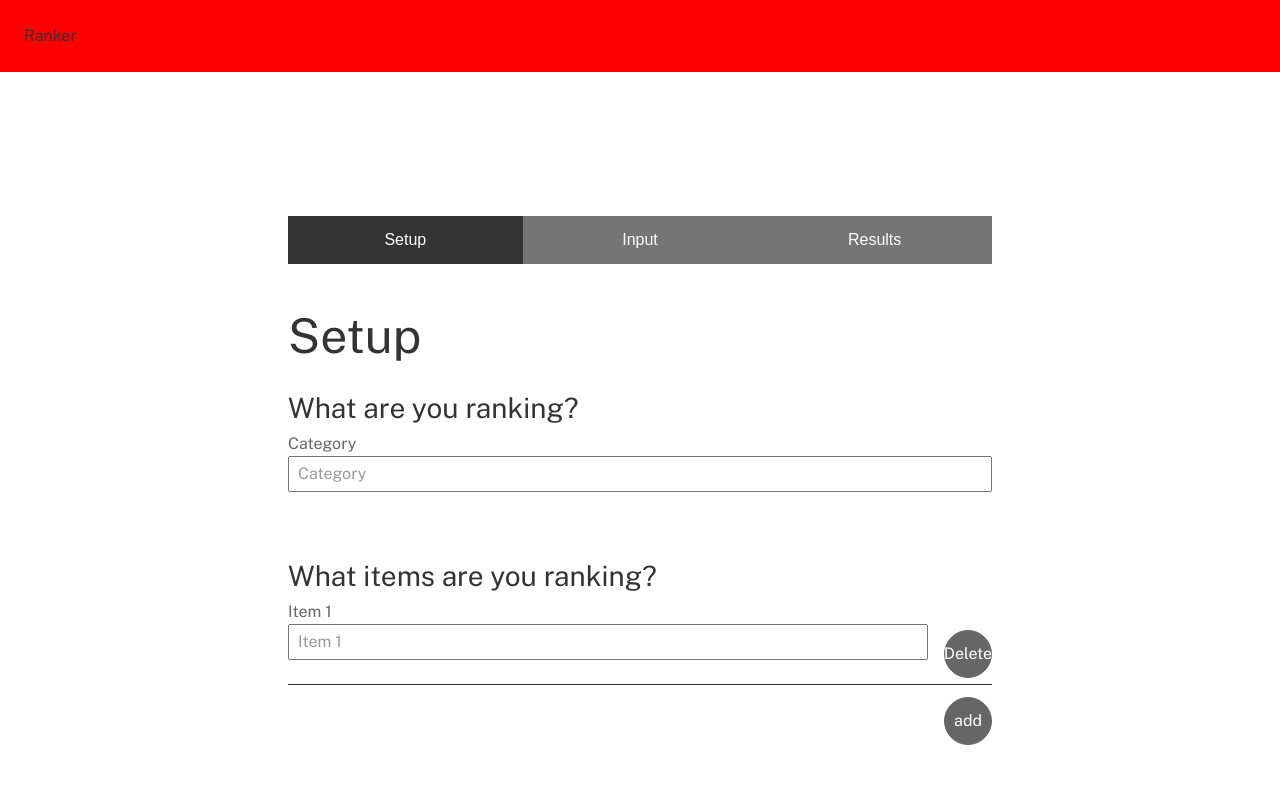
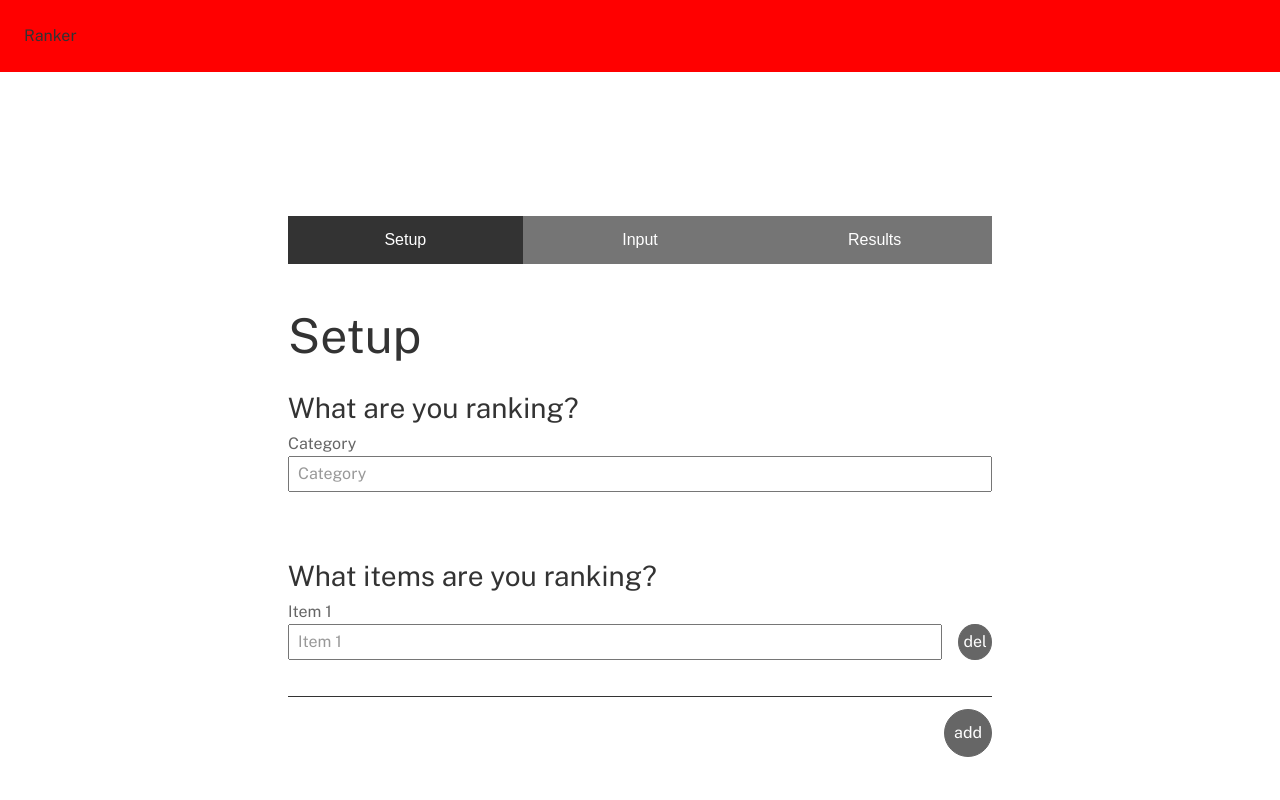
Before and after one commit to bcorey85/ranker-frontend, a React (Create React App) app: page / in a window 1280 px wide. Shown: the top 800 px of the page. Built offline with nearby package versions, Linux system fonts and the light colour scheme.

Commit message:
initial build of input form

```diff
--- a/src/components/form/Form.js
+++ b/src/components/form/Form.js
@@ -12,7 +12,8 @@ import './Form.scss';
 
 const score1 = {
 	id: uuidv4(),
-	label: ''
+	label: '',
+	score: ''
 };
 
 const item1 = {
--- a/src/components/form/Form.scss
+++ b/src/components/form/Form.scss
@@ -40,10 +40,6 @@
 		& input {
 			width: 100%;
 		}
-
-		& input:last-of-type {
-			margin-bottom: $baseline;
-		}
 	}
 
 	&__add-btn {
@@ -52,5 +48,6 @@
 		border-top: .1rem solid $black;
 		padding-top: $baseline * .5;
 		margin-bottom: ($baseline) + ($baseline * .5);
+		margin-top: $baseline;
 	}
 }
--- a/src/components/form/FormInput.js
+++ b/src/components/form/FormInput.js
@@ -1,7 +1,40 @@
-import React from 'react';
+import React, { useState, useEffect } from 'react';
 
-const FormInput = () => {
-	return <div>input</div>;
+const FormInput = ({ formState, dispatch }) => {
+	const [ isLoading, setIsLoading ] = useState(true);
+
+	useEffect(
+		() => {
+			dispatch({ type: 'MAP_SCORES' });
+			setIsLoading(false);
+		},
+		[ dispatch ]
+	);
+
+	if (isLoading) {
+		return <div>Loading</div>;
+	}
+
+	return (
+		<div className='form-input'>
+			<h1>{formState.category}</h1>
+			{formState.items.map(item => {
+				return (
+					<div key={item.id}>
+						<h2>{item.label}</h2>
+						{item.scores.map(score => {
+							return (
+								<div key={`${item.id} ${score.id}`}>
+									<h2>{score.label}</h2>
+									{score.value}
+								</div>
+							);
+						})}
+					</div>
+				);
+			})}
+		</div>
+	);
 };
 
 export default FormInput;
--- a/src/components/form/SetupInput.js
+++ b/src/components/form/SetupInput.js
@@ -6,7 +6,7 @@ import './SetupInput.scss';
 
 const SetupInput = ({ handleChange, handleDelete, index, item, label }) => {
 	return (
-		<div key={item.id} className='setup-input'>
+		<div className='setup-input'>
 			<label htmlFor={item.id}>
 				{label} {index + 1}
 			</label>
--- a/src/components/form/SetupInput.scss
+++ b/src/components/form/SetupInput.scss
@@ -1,8 +1,10 @@
+@import '../../sass/abstracts/variables';
+
 .setup-input {
 	&__group {
 		display: flex;
 		justify-content: center;
-		align-items: center;
+		align-items: flex-start;
 
 		& input {
 			margin-right: 1.6rem;
--- a/src/components/shared/DeleteBtn.js
+++ b/src/components/shared/DeleteBtn.js
@@ -8,7 +8,7 @@ const DeleteBtn = ({ handleDelete }) => {
 			className='delete-btn'
 			tabIndex='0'
 			onClick={handleDelete}>
-			Delete
+			del
 		</div>
 	);
 };
--- a/src/components/shared/DeleteBtn.scss
+++ b/src/components/shared/DeleteBtn.scss
@@ -1,8 +1,8 @@
 @import '../../sass/abstracts/variables';
 
 .delete-btn {
-	height: $baseline * 2;
-	width: $baseline * 2;
+	height: $baseline * 1.5;
+	width: $baseline * 1.5;
 	display: flex;
 	justify-content: center;
 	align-items: center;
--- a/src/reducers/formReducer.js
+++ b/src/reducers/formReducer.js
@@ -47,8 +47,11 @@ const formReducer = (state, action) => {
 			const filteredScores = state.scores.filter(
 				item => item.id !== action.id
 			);
-
 			return { ...state, scores: filteredScores };
+		case 'MAP_SCORES':
+			const mappedItems = state.items.map(item => {
+				return (item.scores = [ ...state.scores ]);
+			});
 		default: {
 			return state;
 		}
```
Also changed, not shown: src/components/form/FormSetup.js (+2 -12 lines).
